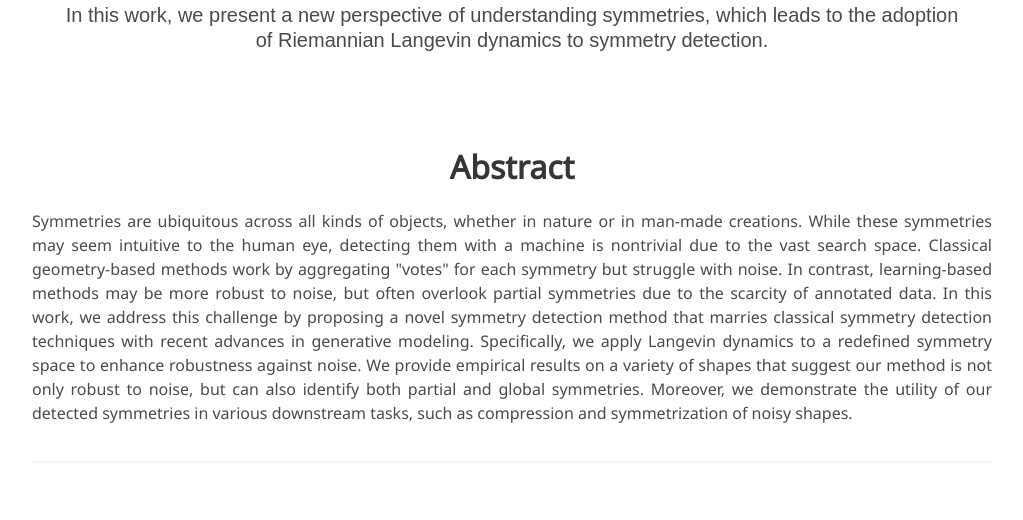
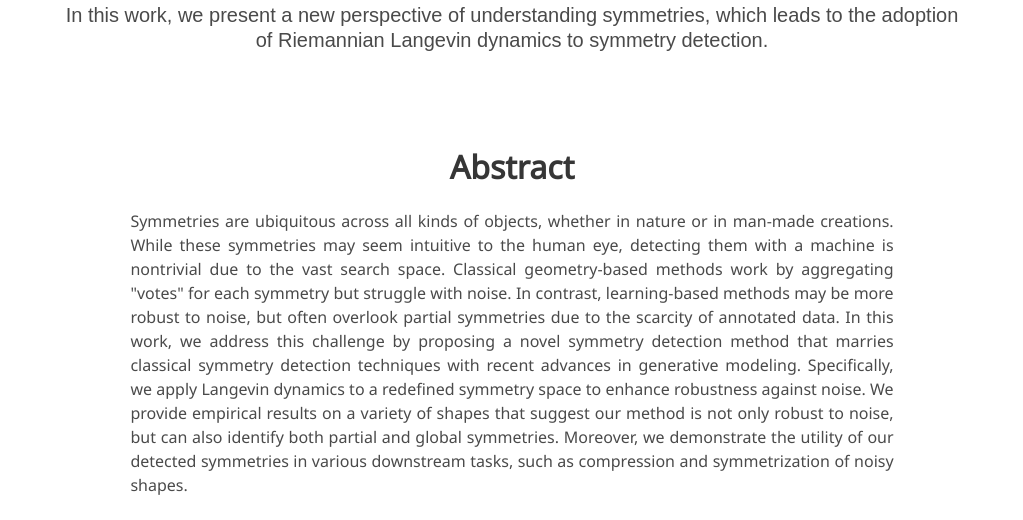
Before and after one commit to symmetry-langevin/symmetry-langevin.github.io, a plain HTML site: page index.html in a window 1280 px wide. Shown: the part 874-1394 px from the top of the page, without its empty margins (128-1151 px from the left). Drawn offline with nearby package versions, Linux system fonts and the light colour scheme; some icons are missing; a web font is replaced by a local one.

Commit message:
added page path

```diff
--- a/index.html
+++ b/index.html
@@ -190,7 +190,7 @@
   <div class="container is-max-desktop">
     <!-- Abstract. -->
     <div class="columns is-centered has-text-centered">
-      <div class="column is-full">
+      <div class="column is-four-fifths">
         <h2 class="title is-3">Abstract</h2>
         <div class="content has-text-justified">
           Symmetries are ubiquitous across all kinds of objects, whether in nature or in man-made creations. While these symmetries may seem intuitive to the human eye, detecting them with a machine is nontrivial due to the vast search space. Classical geometry-based methods work by aggregating "votes" for each symmetry but struggle with noise. In contrast, learning-based methods may be more robust to noise, but often overlook partial symmetries due to the scarcity of annotated data. In this work, we address this challenge by proposing a novel symmetry detection method that marries classical symmetry detection techniques with recent advances in generative modeling. Specifically, we apply Langevin dynamics to a redefined symmetry space to enhance robustness against noise. We provide empirical results on a variety of shapes that suggest our method is not only robust to noise, but can also identify both partial and global symmetries. Moreover, we demonstrate the utility of our detected symmetries in various downstream tasks, such as compression and symmetrization of noisy shapes.
```
